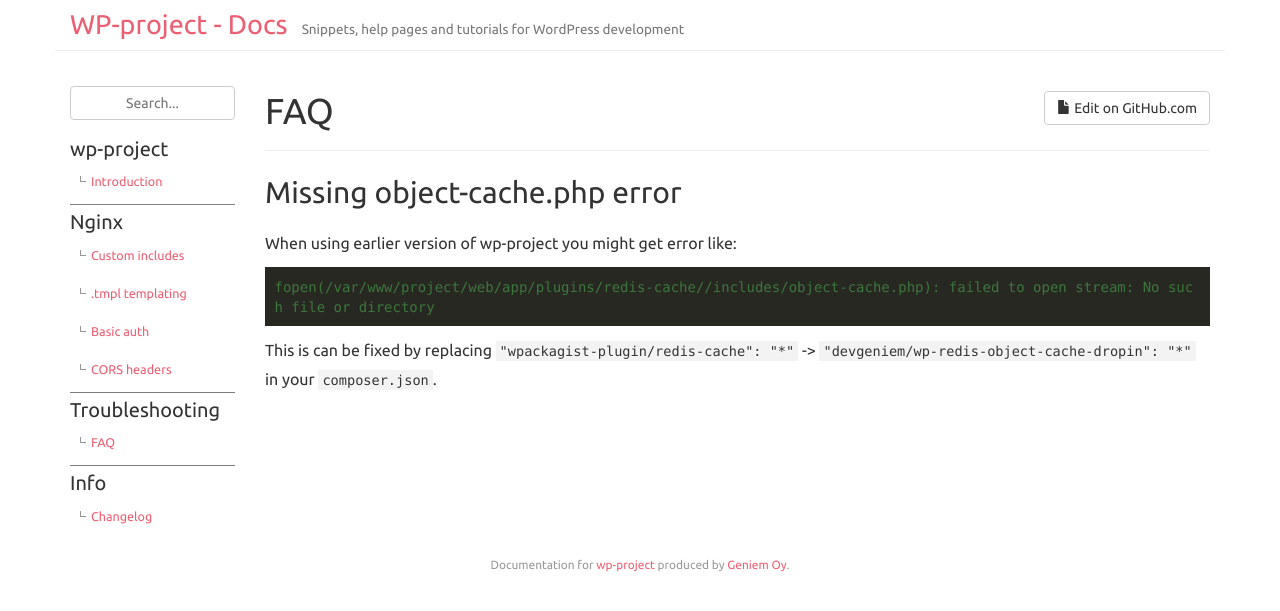
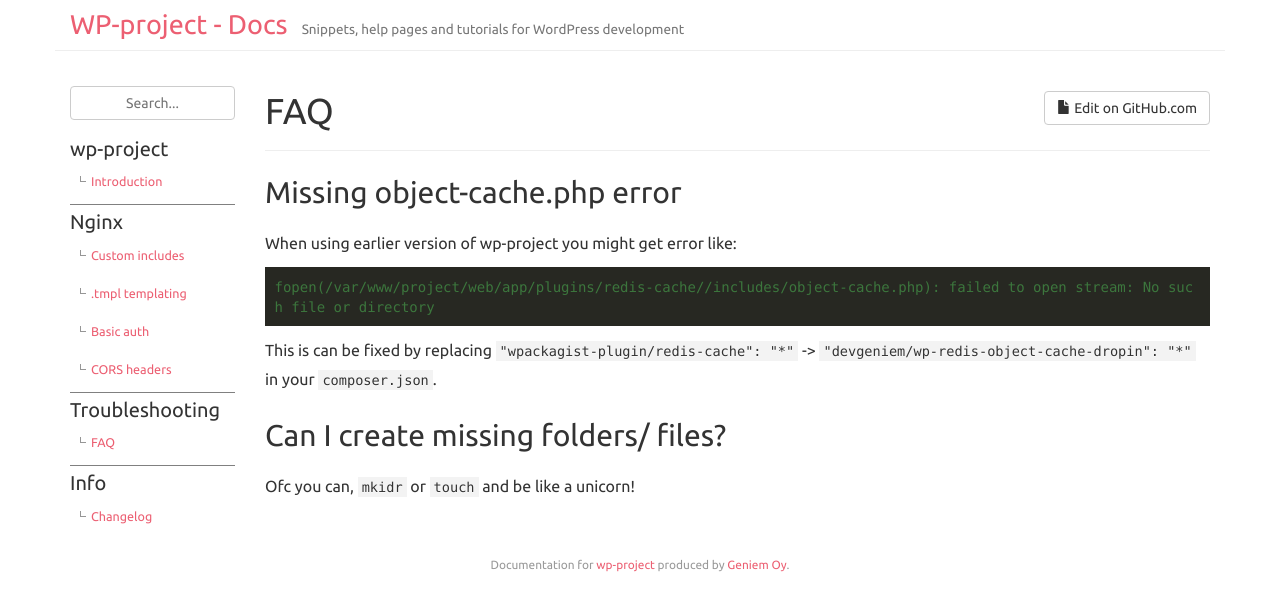
Before and after one commit to yaaax/wp-project, a Jekyll site: the page built from _posts/2016-11-29-faq.md, in a window 1280 px wide. Shown: the top 611 px of the page. Built offline with Jekyll 4.4.1, drawn with Linux system fonts in a browser that asks for light colours; nearby versions of some CDN libraries.

Commit message:
Important information on becoming a unicorn.

````diff
--- a/_posts/2016-11-29-faq.md
+++ b/_posts/2016-11-29-faq.md
@@ -14,3 +14,6 @@ fopen(/var/www/project/web/app/plugins/redis-cache//includes/object-cache.php):
 ```
 
 This is can be fixed by replacing `"wpackagist-plugin/redis-cache": "*"` -> `"devgeniem/wp-redis-object-cache-dropin": "*"` in your `composer.json`.
+
+## Can I create missing folders/ files?
+Ofc you can, `mkidr` or `touch` and be like a unicorn!
````
